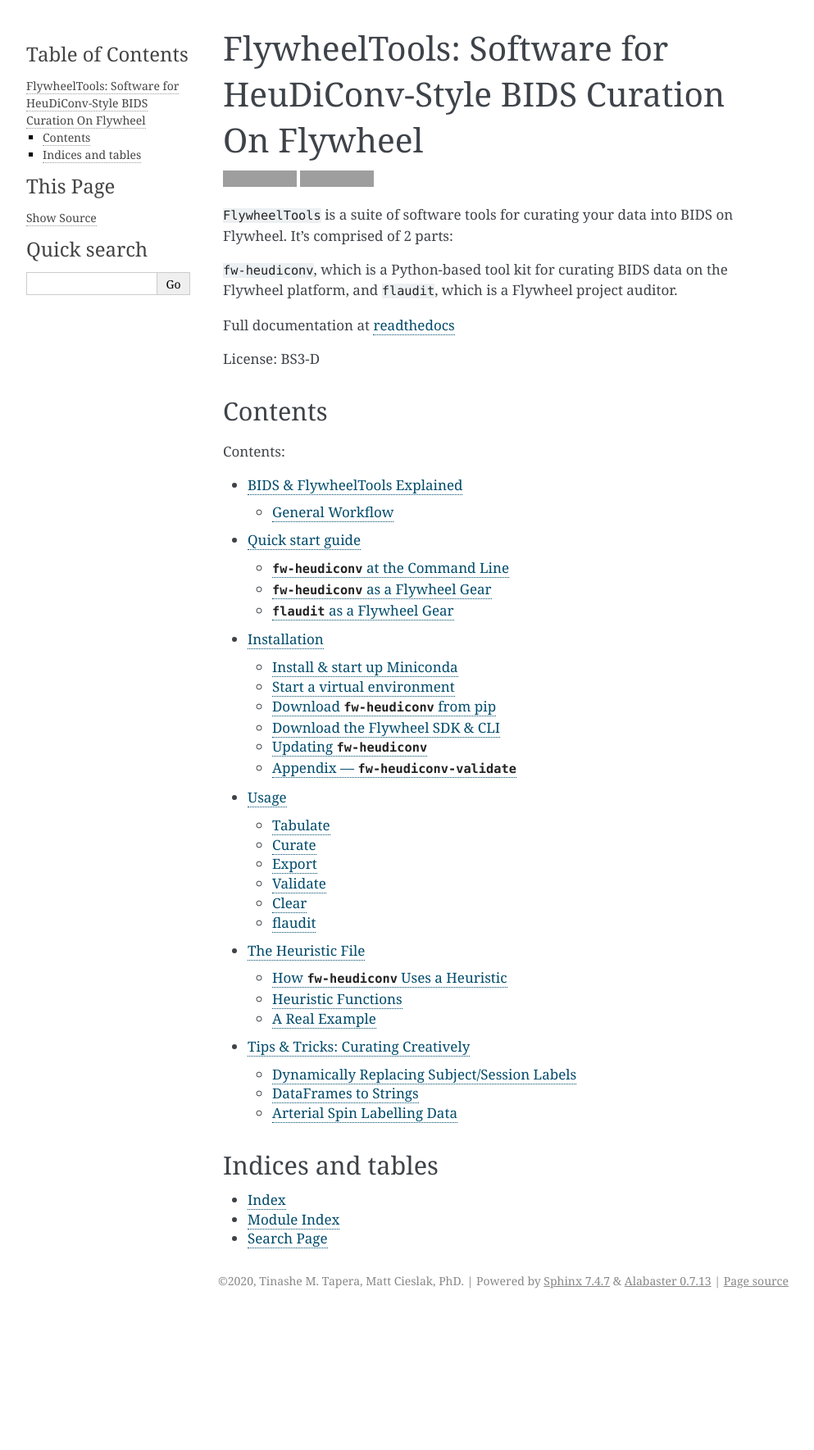
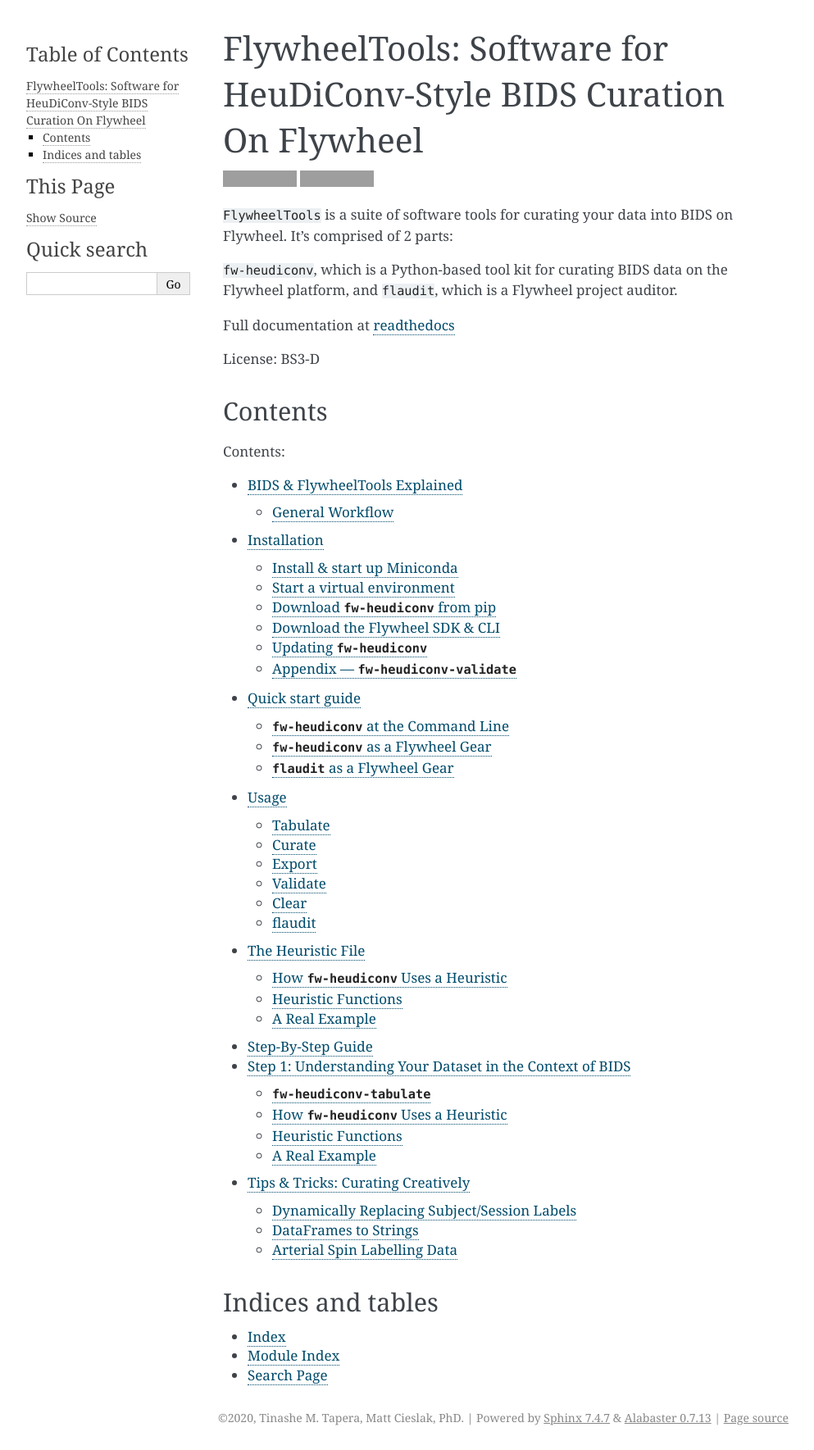
Before and after one commit to PennLINC/fw-heudiconv, a Sphinx documentation site: the page built from docs/source/index.rst, in a window 1280 px wide. Shown: the whole page at 82% size, without its empty margins (148-1141 px from the left). Built offline with Sphinx 7.4.7, drawn with Linux system fonts in a browser that asks for light colours; before the commit the page ends 1602 px from its top, so only the background shows below that; some of the changed lines change nothing that is shown; grey boxes are pictures that could not be loaded.

Commit message:
early commit

```diff
--- a/docs/source/index.rst
+++ b/docs/source/index.rst
@@ -13,10 +13,11 @@
    :caption: Contents:
 
    overview
+   installation
    quickstart
-   installation
    usage
    heuristic
+   stepbystep
    tips
 
 Indices and tables
--- /dev/null
+++ b/docs/source/stepbystep.rst
@@ -0,0 +1,296 @@
+.. _stepbystep:
+
+Step-By-Step Guide
+====================
+Let's walk through an example of how to curate some simple data on Flywheel. For
+this tutorial, you will at the very least need access to Flywheel and a text editor.
+
+Step 1: Understanding Your Dataset in the Context of BIDS
+=========================================================
+
+Before you can curate the dataset into BIDS, it's important to be able to
+predict how your dataset should look in BIDS. If you don't know what BIDS is,
+check the official `readthedocs <https://bids-specification.readthedocs.io/en/stable/>`_.
+
+Our goal here will be to map DICOMs to NIfTIs named correctly in BIDS,
+including the directory structure, correct metadata sidecars, and fieldmap files:
+
+.. image:: dicom-reorganization-transparent-white_1000x477.png
+   :width: 600
+
+To start, we need to figure out what we can use to create this "mapping". In
+``fw-heudiconv`` curation, this mapping is called a heuristic, and we'll use
+the DICOMs' header information to create rules for this mapping. To extract this
+information, we will use ``fw-heudiconv-tabulate``.
+
+``fw-heudiconv-tabulate``
+-------------------------
+
+In the Flywheel GUI, select a session to
+
+How ``fw-heudiconv`` Uses a Heuristic
+-------------------------------------
+Once ``fw-heudiconv`` has parsed arguments and filtered out the target sessions
+to curate, ``fw-heudiconv`` then gathers all of the DICOM header information in
+a session's acquisitions. In the program, we call these objects ``seqinfo`` objects.
+The program loops over each of these ``seqinfo`` objects and tests each
+one to see if the heuristic has defined a BIDS filename for a ``seqinfo`` of this
+type. If so, it adds a reference to this ``seqinfo`` to a special internal list.
+At the end of the checks, ``fw-heudiconv`` goes through the list of references,
+adding BIDS metadata to each of the NIfTIs the references point to.
+
+Heuristic Functions
+-------------------
+This heuristic demonstrates all of the functionalities available in fw-heudiconv
+data curation.
+
+Mandatory functions
+^^^^^^^^^^^^^^^^^^^^
+
+There are two mandatory functions that are expected in a heuristic. The first is
+the :func:`create_key` function. This function allows the heuristic to define BIDS-
+valid filenames for each scan type and category you expect to find. Once defined,
+you can then assign keys to variables to be used in the next mandatory function.
+
+.. autofunction:: fw_heudiconv.example_heuristics.demo.create_key
+
+The next mandatory function is :func:`infotodict`. This function does the heavy lifting —
+it loops over the ``seqinfo`` objects, and uses boolean logic in each to decide if
+it is going to be assigned to a BIDS key.
+
+.. autofunction:: fw_heudiconv.example_heuristics.demo.infotodict
+
+Optional variables
+^^^^^^^^^^^^^^^^^^^
+There are optional variables you can use to hardcode metadata into the BIDS sidecar
+or define fieldmap intentions (:data:`MetadataExtras` and :data:`IntendedFor`).
+
+.. autodata:: fw_heudiconv.example_heuristics.demo.MetadataExtras
+
+.. autodata:: fw_heudiconv.example_heuristics.demo.IntendedFor
+
+``Replace*`` functions
+^^^^^^^^^^^^^^^^^^^^^^^
+There are optional functions that assist with Flywheel-specific data
+manipulation. The first of these is the :func:`ReplaceSubject` and :func:`ReplaceSession`
+functions, which can be used to manipulate the label of a Flywheel object before
+it is inserted into a BIDS filename (for example, to remove leading zeroes).
+These functions are expected to have a string as input (the Flywheel label) and
+the return object to be a string of your making. These functions *don't* affect
+the source data objects on Flywheel, only the metadata BIDS fields.
+
+.. autofunction:: fw_heudiconv.example_heuristics.demo.ReplaceSubject
+
+.. autofunction:: fw_heudiconv.example_heuristics.demo.ReplaceSession
+
+``Attach*`` functions
+^^^^^^^^^^^^^^^^^^^^^^^
+Then there are the :func:`AttachToProject` and :func:`AttachToSession` functions, which
+are used to dynamically generate and upload BIDS metadata files, like participant
+or event files. We've found these functions useful for generating and uploading
+ASL context files, but can be used for any dynamic file attachment purpose,
+so long as the data can be parsed into a raw text string.
+
+
+.. autofunction:: fw_heudiconv.example_heuristics.demo.AttachToSession
+
+.. autofunction:: fw_heudiconv.example_heuristics.demo.AttachToProject
+
+
+A Real Example
+---------------
+In all, a heuristic file could look like this:
+
+.. code-block:: python
+
+    import os
+
+    def create_key(template, outtype=('nii.gz',), annotation_classes=None):
+        if template is None or not template:
+            raise ValueError('Template must be a valid format string')
+        return template, outtype, annotation_classes
+
+    # Create Keys
+    t1w = create_key(
+       'sub-{subject}/{session}/anat/sub-{subject}_{session}_T1w')
+    t2w = create_key(
+       'sub-{subject}/{session}/anat/sub-{subject}_{session}_T2w')
+    dwi = create_key(
+       'sub-{subject}/{session}/dwi/sub-{subject}_{session}_acq-multiband_dwi')
+
+    # Field maps
+    b0_phase = create_key(
+       'sub-{subject}/{session}/fmap/sub-{subject}_{session}_phasediff')
+    b0_mag = create_key(
+       'sub-{subject}/{session}/fmap/sub-{subject}_{session}_magnitude{item}')
+    pe_rev = create_key(
+        'sub-{subject}/{session}/fmap/sub-{subject}_{session}_acq-multiband_dir-j_epi')
+
+    # fmri scans
+    rest_mb = create_key(
+       'sub-{subject}/{session}/func/sub-{subject}_{session}_task-rest_acq-multiband_bold')
+    rest_sb = create_key(
+       'sub-{subject}/{session}/func/sub-{subject}_{session}_task-rest_acq-singleband_bold')
+    fracback = create_key(
+       'sub-{subject}/{session}/func/sub-{subject}_{session}_task-fracback_acq-singleband_bold')
+    face = create_key(
+       'sub-{subject}/{session}/func/sub-{subject}_{session}_task-face_acq-singleband_bold')
+
+    # ASL scans
+    asl = create_key(
+       'sub-{subject}/{session}/perf/sub-{subject}_{session}_asl')
+    asl_dicomref = create_key(
+       'sub-{subject}/{session}/perf/sub-{subject}_{session}_acq-ref_asl')
+    m0 = create_key(
+       'sub-{subject}/{session}/perf/sub-{subject}_{session}_m0')
+    mean_perf = create_key(
+       'sub-{subject}/{session}/perf/sub-{subject}_{session}_mean-perfusion')
+
+
+    def infotodict(seqinfo):
+
+        last_run = len(seqinfo)
+
+        info = {t1w:[], t2w:[], dwi:[], b0_phase:[],
+                b0_mag:[], pe_rev:[], rest_mb:[], rest_sb:[],
+                fracback:[], asl_dicomref:[], face:[], asl:[],
+                m0:[], mean_perf:[]}
+
+        def get_latest_series(key, s):
+        #    if len(info[key]) == 0:
+            info[key].append(s.series_id)
+        #    else:
+        #        info[key] = [s.series_id]
+
+        for s in seqinfo:
+            protocol = s.protocol_name.lower()
+            if "mprage" in protocol:
+                get_latest_series(t1w,s)
+            elif "t2_sag" in protocol:
+                get_latest_series(t2w,s)
+            elif "b0map" in protocol and "M" in s.image_type:
+                info[b0_mag].append(s.series_id)
+            elif "b0map" in protocol and "P" in s.image_type:
+                info[b0_phase].append(s.series_id)
+            elif "topup_ref" in protocol:
+                get_latest_series(pe_rev, s)
+            elif "dti_multishell" in protocol and not s.is_derived:
+                get_latest_series(dwi, s)
+
+            elif s.series_description.endswith("_ASL"):
+                get_latest_series(asl, s)
+            elif protocol.startswith("asl_dicomref"):
+                get_latest_series(asl_dicomref, s)
+            elif s.series_description.endswith("_M0"):
+                get_latest_series(m0, s)
+            elif s.series_description.endswith("_MeanPerf"):
+                get_latest_series(mean_perf, s)
+
+            elif "fracback" in protocol:
+                get_latest_series(fracback, s)
+            elif "face" in protocol:
+                get_latest_series(face,s)
+            elif "rest" in protocol:
+                if "MB" in s.image_type:
+                    get_latest_series(rest_mb,s)
+                else:
+                    get_latest_series(rest_sb,s)
+
+            elif s.patient_id in s.dcm_dir_name:
+                get_latest_series(asl, s)
+
+            else:
+                print("Series not recognized!: ", s.protocol_name, s.dcm_dir_name)
+        return info
+
+    MetadataExtras = {
+        b0_phase: {
+            "EchoTime1": 0.00412,
+            "EchoTime2": 0.00658
+        },
+        asl: {
+            "PulseSequenceType": "3D_SPRIAL",
+            "PulseSequenceDetails" : "WIP" ,
+            "LabelingType": "PCASL",
+            "LabelingDuration": 1.8,
+            "PostLabelingDelay": 1.8,
+            "BackgroundSuppression": "Yes",
+            "M0":10,
+            "LabelingSlabLocation":"X",
+            "LabelingOrientation":"",
+            "LabelingDistance":2,
+            "AverageLabelingGradient": 34,
+            "SliceSelectiveLabelingGradient":45,
+            "AverageB1LabelingPulses": 0,
+            "LabelingSlabThickness":2,
+            "AcquisitionDuration":123,
+            "BackgroundSuppressionLength":2,
+            "BackgroundSuppressionPulseTime":2,
+            "VascularCrushingVenc": 2,
+            "PulseDuration": 1.8,
+            "InterPulseSpacing":4,
+            "PCASLType":"balanced",
+            "PASLType": "",
+            "LookLocker":"True",
+            "LabelingEfficiency":0.72,
+            "BolusCutOffFlag":"False",
+            "BolusCutOffTimingSequence":"False",
+            "BolusCutOffDelayTime":0,
+            "BolusCutOffTechnique":"False"
+        }
+    }
+
+    IntendedFor = {
+        b0_phase: [
+            '{session}/func/sub-{subject}_{session}_task-rest_acq-multiband_bold.nii.gz',
+            '{session}/func/sub-{subject}_{session}_task-rest_acq-singleband_bold.nii.gz',
+            '{session}/func/sub-{subject}_{session}_task-fracback_acq-singleband_bold.nii.gz',
+            '{session}/func/sub-{subject}_{session}_task-face_acq-singleband_bold.nii.gz'
+        ],
+        b0_mag: [],
+        pe_rev: [
+            '{session}/dwi/sub-{subject}_{session}_acq-multiband_dwi.nii.gz',
+        ]
+    }
+
+    def ReplaceSubject(label):
+        return label.lstrip("0")
+
+
+    def ReplaceSession(label):
+        return label.lstrip("0")
+
+
+    def AttachToSession():
+
+        # example: uploading a json file
+        import json
+
+        adict = {
+            "id": "04",
+            "name": "foo",
+            "scan": "blah"
+        }
+
+        json_object = json.dumps(adict, indent = 4) # json.dumps() returns a string!
+
+        attachment1 = {
+            'name': 'jsonexample.json',
+            'data': json_object,
+            'type': 'application/json'
+        }
+
+        return attachment1
+
+
+    def AttachToProject():
+
+        # example: uploading a single CHANGES file
+
+        attachment1 = {
+            'name': 'CHANGES',
+            'data': 'This is a CHANGES file!',
+            'type': 'text/plain'
+        }
+
+        return attachment1
```
Also changed, not shown: docs/source/dicom-reorganization-transparent-white_1000x477.png (added).
